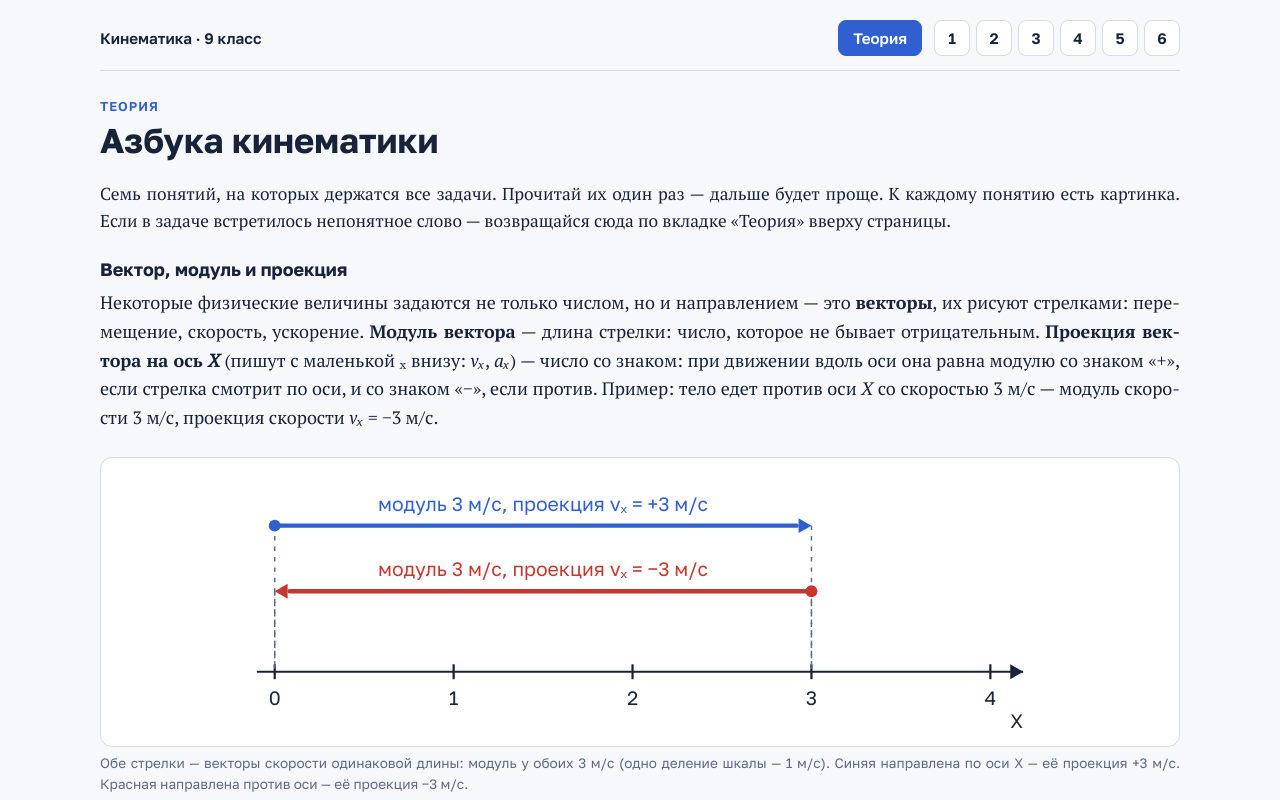
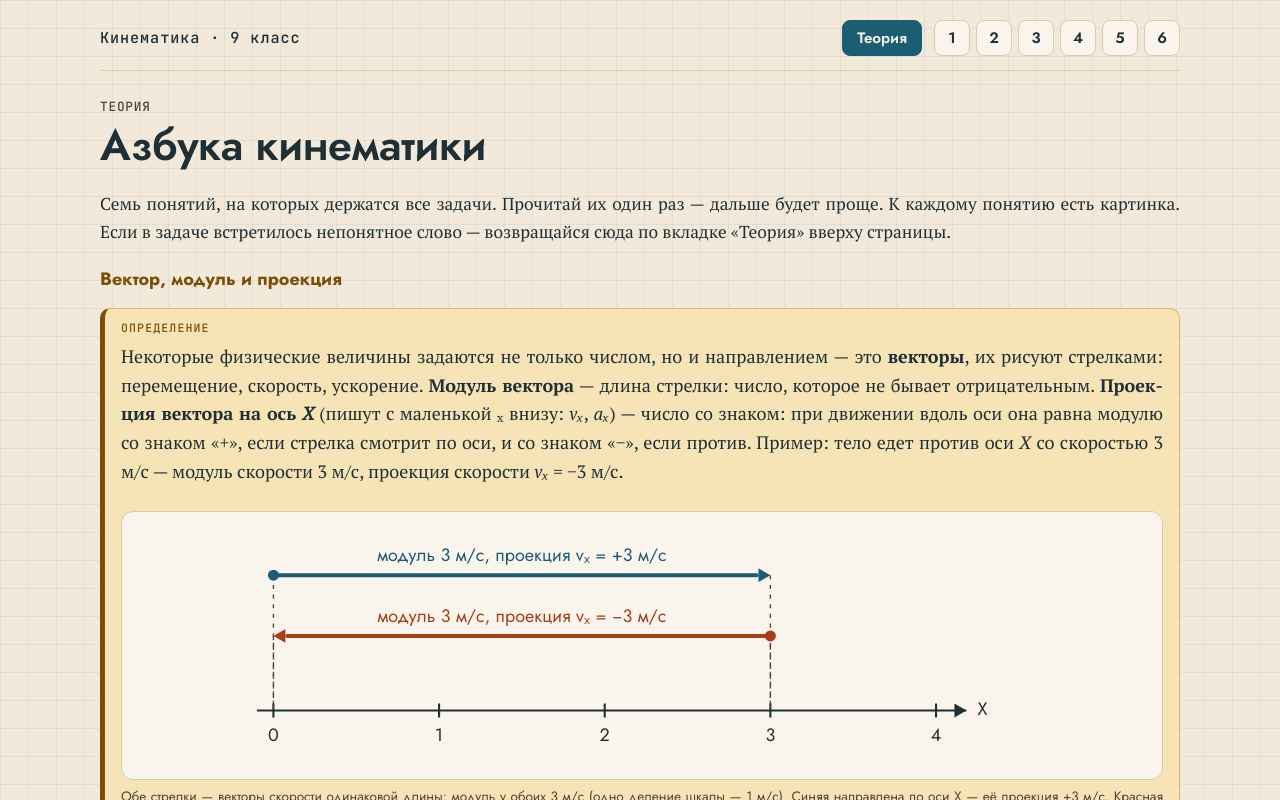
Before and after one commit to Verter73/physics-9-kinematics, a plain HTML site: page teoriya.html in a window 1280 px wide. Shown: the top 800 px of the page. Drawn offline with Linux system fonts and the light colour scheme.

Commit message:
Оформление «бумага», блоки определений и правил; подписи графиков не выходят за край на телефоне

```diff
--- a/graph.js
+++ b/graph.js
@@ -36,8 +36,8 @@
       const w = config.w ?? 520;
       const h = config.h ?? 320;
       const L = 56;
-      const R = 28;
-      const T = 30;
+      const R = 64;
+      const T = 42;
       const B = 46;
       const viewBox = `0 0 ${L+w+R} ${T+h+B}`;
 
@@ -261,7 +261,7 @@
     try {
       const w = config.w ?? 520;
       const L = 30;
-      const R = 40;
+      const R = 84;
       const T = 18;
       const n = config.arrows.length;
       const H = T + 22 + n * 44 + 10 + 44;
@@ -303,7 +303,7 @@
       }
 
       // Axis name
-      txt(svg, sx(config.max) + 22, axisY + 38, config.label, "g-text", "end", null);
+      txt(svg, sx(config.max) + 30, axisY, config.label, "g-text", "start", "middle");
 
       // Arrows
       for (let i = 0; i < n; i++) {
--- a/style.css
+++ b/style.css
@@ -1,58 +1,71 @@
 :root {
-  --bg: #F6F8FB;
-  --paper: #FFFFFF;
-  --surface: #EDF2F9;
-  --ink: #16233B;
-  --muted: #5B6B85;
-  --line: #D3DDEA;
-  --grid: #E1E9F4;
-  --blue: #2F5FD0;
-  --blue-tint: #E8EFFD;
-  --blue-soft: #BFD0F5;
-  --red: #C8372D;
-  --red-tint: #FBEAE8;
-  --green: #1C7F53;
-  --green-tint: #E3F4EC;
-  --on-accent: #FFFFFF;
-  --font-ui: "Golos Text", system-ui, -apple-system, "Segoe UI", Roboto, Arial, sans-serif;
+  --bg: #F2E9DA;
+  --paper: #FAF5EC;
+  --surface: #EEE4D3;
+  --ink: #1E2F35;
+  --muted: #4E4638;
+  --line: #D8C9B0;
+  --grid: #E9DECC;
+  --page-grid: rgba(47, 66, 72, .07);
+  --blue: #1B5E74;
+  --blue-tint: #DDE4DE;
+  --blue-soft: #B4C4C1;
+  --red: #A63F18;
+  --red-tint: #F2DDCF;
+  --green: #3F6A22;
+  --green-tint: #E2E6CE;
+  --on-accent: #F7F0E4;
+  --def: #7A4F06;
+  --def-tint: #F6E3B6;
+  --def-line: #D9B266;
+  --font-ui: "Jost", "Futura", "Century Gothic", system-ui, sans-serif;
   --font-text: "PT Serif", Georgia, "Times New Roman", serif;
+  --font-mono: "JetBrains Mono", ui-monospace, "Cascadia Mono", Consolas, monospace;
 }
 
 @media (prefers-color-scheme: dark) { :root:not([data-theme="light"]) {
-  --bg: #0F1522;
-  --paper: #141C2B;
-  --surface: #1A2436;
-  --ink: #E4EAF4;
-  --muted: #98A7C0;
-  --line: #2A3852;
-  --grid: #1F2A3F;
-  --blue: #86A8FF;
-  --blue-tint: #1B2745;
-  --blue-soft: #34487A;
-  --red: #FF8074;
-  --red-tint: #3A1E22;
-  --green: #57D39F;
-  --green-tint: #16342A;
-  --on-accent: #0F1522;
+  --bg: #1C2528;
+  --paper: #243034;
+  --surface: #2B393E;
+  --ink: #F8F0E3;
+  --muted: #D2C6B0;
+  --line: #3E4E53;
+  --grid: #304045;
+  --page-grid: rgba(239, 228, 210, .05);
+  --blue: #8ECBDD;
+  --blue-tint: #22373D;
+  --blue-soft: #3F5B62;
+  --red: #F09866;
+  --red-tint: #3F2B23;
+  --green: #B3D67F;
+  --green-tint: #2C3725;
+  --on-accent: #1C2528;
+  --def: #EDC274;
+  --def-tint: #3A3020;
+  --def-line: #7A6334;
   color-scheme: dark;
 } }
 
 :root[data-theme="dark"] {
-  --bg: #0F1522;
-  --paper: #141C2B;
-  --surface: #1A2436;
-  --ink: #E4EAF4;
-  --muted: #98A7C0;
-  --line: #2A3852;
-  --grid: #1F2A3F;
-  --blue: #86A8FF;
-  --blue-tint: #1B2745;
-  --blue-soft: #34487A;
-  --red: #FF8074;
-  --red-tint: #3A1E22;
-  --green: #57D39F;
-  --green-tint: #16342A;
-  --on-accent: #0F1522;
+  --bg: #1C2528;
+  --paper: #243034;
+  --surface: #2B393E;
+  --ink: #F8F0E3;
+  --muted: #D2C6B0;
+  --line: #3E4E53;
+  --grid: #304045;
+  --page-grid: rgba(239, 228, 210, .05);
+  --blue: #8ECBDD;
+  --blue-tint: #22373D;
+  --blue-soft: #3F5B62;
+  --red: #F09866;
+  --red-tint: #3F2B23;
+  --green: #B3D67F;
+  --green-tint: #2C3725;
+  --on-accent: #1C2528;
+  --def: #EDC274;
+  --def-tint: #3A3020;
+  --def-line: #7A6334;
   color-scheme: dark;
 }
 
@@ -95,6 +108,9 @@ p, li, dd, figcaption, .cards .d, .trap, .note, .answer, .rule {
   hyphens: auto;
   -webkit-hyphens: auto;
 }
+
+.sqrt { white-space: nowrap; }
+.sqrt .rad { display: inline-block; border-top: 1.5px solid currentColor; line-height: 1.15; padding: 1px .12em 0 .08em; margin-left: .02em; }
 
 i.v {
   font-style: italic;
@@ -386,11 +402,35 @@ figure.fig {
 .graph svg {
   display: block;
   width: 100%;
-  max-width: 820px;
-  margin: 0 auto;
   height: auto;
   min-width: 300px;
 }
+
+div.vec {
+  background: var(--paper);
+  border: 1px solid var(--line);
+  border-radius: 12px;
+  padding: 8px;
+  overflow-x: auto;
+}
+
+.tabs { display: flex; gap: 8px; margin: 22px 0 6px; border-bottom: 2px solid var(--line); flex-wrap: wrap; }
+.tabs [role="tab"] { font-family: var(--font-ui); font-weight: 700; font-size: 1.05rem; padding: 10px 22px; border: 1px solid var(--line); border-bottom: none; border-radius: 10px 10px 0 0; background: var(--surface); color: var(--muted); cursor: pointer; margin-bottom: -2px; }
+.tabs [role="tab"][aria-selected="true"] { background: var(--paper); color: var(--blue); border-color: var(--blue); border-bottom: 2px solid var(--paper); }
+.tabpanel { position: relative; }
+.tabpanel.off { position: absolute; left: -99999px; top: 0; width: 1080px; visibility: hidden; }
+.toc { display: flex; flex-wrap: wrap; gap: 6px 18px; font-family: var(--font-ui); font-size: .95rem; margin: 14px 0 4px; }
+.intro { color: var(--ink); }
+h4 { font-family: var(--font-ui); font-weight: 600; font-size: 1rem; margin: 1.2em 0 .3em; }
+.tabpanel > h2 { margin-top: 2em; padding-top: .6em; border-top: 1px solid var(--line); }
+
+div.vec svg { display: block; max-width: 100%; height: auto; margin: 0 auto; }
+.g-text { paint-order: stroke fill; stroke: var(--paper); stroke-width: 4px; stroke-linejoin: round; }
+.g-lbl { font-size: 16px; font-weight: 700; font-style: italic; }
+.g-name { font-style: italic; }
+
+i.vec { position: relative; display: inline-block; padding-top: .18em; }
+i.vec::before { content: ""; position: absolute; left: .05em; right: .05em; top: .06em; border-top: 1.5px solid currentColor; }
 
 .legend {
   font-size: .95rem;
@@ -572,3 +612,26 @@ footer.pager a {
     scroll-behavior: auto !important;
   }
 }
+
+/* «Бумажная» тема: сетка на фоне, геометрические заголовки, моноширинные подписи */
+body { background-image: linear-gradient(var(--page-grid) 1px, transparent 1px), linear-gradient(90deg, var(--page-grid) 1px, transparent 1px); background-size: 28px 28px; }
+h1, h2 { font-weight: 600; letter-spacing: -.01em; }
+h1 { font-size: clamp(1.8rem, 5vw, 2.7rem); }
+h1 .num, .label, .tag, .toc, .home { font-family: var(--font-mono); letter-spacing: .06em; }
+h1 .num { color: var(--muted); font-weight: 500; }
+.home { font-weight: 500; }
+h2 { font-size: clamp(1.55rem, 3.6vw, 2rem); line-height: 1.2; }
+h3 { font-size: clamp(1.25rem, 2.8vw, 1.45rem); font-weight: 600; line-height: 1.25; margin: 1.6em 0 .5em; }
+h4 { font-size: clamp(1.1rem, 2.2vw, 1.2rem); }
+.tabs [role="tab"] { font-size: 1.15rem; }
+i.vec::before { left: .15em; right: -.06em; }
+.def, dl.terms dd { background: var(--def-tint); border: 1px solid var(--def-line); border-left: 5px solid var(--def); border-radius: 10px; padding: 10px 16px 12px; margin: .8em 0 1.2em; }
+.def::before, dl.terms dd::before { content: "Определение"; display: block; font-family: var(--font-mono); font-size: .72rem; font-weight: 500; letter-spacing: .1em; text-transform: uppercase; color: var(--def); margin-bottom: 4px; }
+.def > b:first-child, dl.terms dt { color: var(--def); }
+dl.terms dd div.vec, dl.terms dd div.graph { background: var(--paper); }
+dl.terms dd.rule { background: var(--blue-tint); border-color: var(--blue-soft); border-left-color: var(--blue); }
+dl.terms dd.rule::before { content: "Правило"; color: var(--blue); }
+dl.terms dt:has(+ dd.rule) { color: var(--blue); }
+.graph svg { max-width: 820px; margin: 0 auto; }
+.intro.def { color: var(--ink); }
+.lead b, .intro b { color: var(--red); }
--- a/teoriya.html
+++ b/teoriya.html
@@ -7,9 +7,9 @@
   <meta name="description" content="Азбука кинематики для 9 класса: векторы, путь и перемещение, скорость, ускорение, графики">
   <link rel="preconnect" href="https://fonts.googleapis.com">
   <link rel="preconnect" href="https://fonts.gstatic.com" crossorigin>
-  <link rel="stylesheet" href="https://fonts.googleapis.com/css2?family=Golos+Text:wght@400;600;700&family=PT+Serif:ital,wght@0,400;0,700;1,400&display=swap">
-  <link rel="stylesheet" href="style.css?v=2">
-  <script src="graph.js" defer></script>
+  <link rel="stylesheet" href="https://fonts.googleapis.com/css2?family=Jost:wght@400;500;600;700&family=JetBrains+Mono:wght@400;500&family=PT+Serif:ital,wght@0,400;0,700;1,400&display=swap">
+  <link rel="stylesheet" href="style.css?v=4">
+  <script src="graph.js?v=2" defer></script>
 </head>
 <body>
 <div class="wrap">
@@ -70,7 +70,7 @@
       </dd>
 
       <dt>Знак проекции: разгон и торможение</dt>
-      <dd>Обычно ось <i class="v">X</i> направляют туда, куда едет тело. Тогда проекция скорости <i class="v">vₓ</i> &gt; 0, а знак проекции ускорения подсказывает, что происходит: <i class="v">aₓ</i> &gt; 0 — <b>разгон</b> (вектор ускорения направлен по движению), <i class="v">aₓ</i> &lt; 0 — <b>торможение</b> (вектор ускорения направлен против движения). Если ось направить иначе, знаки поменяются — поэтому в решении всегда говорят, куда направлена ось.
+      <dd class="rule">Обычно ось <i class="v">X</i> направляют туда, куда едет тело. Тогда проекция скорости <i class="v">vₓ</i> &gt; 0, а знак проекции ускорения подсказывает, что происходит: <i class="v">aₓ</i> &gt; 0 — <b>разгон</b> (вектор ускорения направлен по движению), <i class="v">aₓ</i> &lt; 0 — <b>торможение</b> (вектор ускорения направлен против движения). Если ось направить иначе, знаки поменяются — поэтому в решении всегда говорят, куда направлена ось.
         <figure class="fig">
           <div class="graph" data-graph='{"title":"Знак проекции ускорения при разгоне и торможении","w":480,"h":220,"x":{"min":0,"max":5,"step":1,"label":"t, с"},"y":{"min":-2,"max":2,"step":1,"label":"aₓ, м/с²"},"lines":[{"pts":[[0,1],[5,1]],"c":"blue","label":"разгон: aₓ &gt; 0","at":[2.5,1.4]},{"pts":[[0,-1],[5,-1]],"c":"red","label":"торможение: aₓ &lt; 0","at":[2.5,-1.5]}]}'></div>
           <figcaption>Ось X направлена по движению. При разгоне вектор ускорения направлен по оси — проекция положительная (синяя линия выше нуля). При торможении — против оси, проекция отрицательная (красная линия ниже нуля).</figcaption>
@@ -78,7 +78,7 @@
       </dd>
 
       <dt>График скорости <i class="v">v</i>(<i class="v">t</i>)</dt>
-      <dd>По горизонтали откладывают время <i class="v">t</i> (секунды), по вертикали — проекцию скорости <i class="v">vₓ</i> или модуль скорости <i class="v">v</i> (м/с); если тело едет по оси <i class="v">X</i> и не разворачивается, это одно и то же число. Каждая точка графика отвечает на вопрос: «какая скорость была в этот момент времени?». При равноускоренном движении график — прямая линия. Где она начинается на вертикальной оси (при <i class="v">t</i> = 0) — это начальная скорость <i class="v">v₀ₓ</i>. Насколько круто она идёт — это проекция ускорения: <i class="v">aₓ</i> = Δ<i class="v">vₓ</i> / Δ<i class="v">t</i>. Значок Δ — греческая буква «дельта», в физике она значит «изменение»: Δ<i class="v">vₓ</i> («дельта вэ икс») — на сколько изменилась проекция скорости (из конечной вычесть начальную), Δ<i class="v">t</i> («дельта тэ») — сколько секунд на это ушло. Если тело едет в одну сторону: линия вверх — разгон, вниз — торможение, горизонтально — скорость не меняется.
+      <dd class="rule">По горизонтали откладывают время <i class="v">t</i> (секунды), по вертикали — проекцию скорости <i class="v">vₓ</i> или модуль скорости <i class="v">v</i> (м/с); если тело едет по оси <i class="v">X</i> и не разворачивается, это одно и то же число. Каждая точка графика отвечает на вопрос: «какая скорость была в этот момент времени?». При равноускоренном движении график — прямая линия. Где она начинается на вертикальной оси (при <i class="v">t</i> = 0) — это начальная скорость <i class="v">v₀ₓ</i>. Насколько круто она идёт — это проекция ускорения: <i class="v">aₓ</i> = Δ<i class="v">vₓ</i> / Δ<i class="v">t</i>. Значок Δ — греческая буква «дельта», в физике она значит «изменение»: Δ<i class="v">vₓ</i> («дельта вэ икс») — на сколько изменилась проекция скорости (из конечной вычесть начальную), Δ<i class="v">t</i> («дельта тэ») — сколько секунд на это ушло. Если тело едет в одну сторону: линия вверх — разгон, вниз — торможение, горизонтально — скорость не меняется.
         <figure class="fig">
           <div class="graph" data-graph='{"title":"Разгон, равномерное движение и торможение на графике скорости","w":480,"h":260,"x":{"min":0,"max":6,"step":1,"label":"t, с"},"y":{"min":0,"max":6,"step":1,"label":"vₓ, м/с"},"lines":[{"pts":[[0,1],[4,5]],"c":"blue","label":"разгон","at":[2.2,4.2]},{"pts":[[0,3],[6,3]],"c":"green","label":"aₓ = 0","at":[5.2,3.5]},{"pts":[[1,5],[6,0]],"c":"red","label":"торможение","at":[5.1,1.6]}]}'></div>
           <figcaption>Три вида графиков проекции скорости (тело едет по оси X): разгон — прямая вверх, равномерное движение — горизонталь, торможение — прямая вниз.</figcaption>
```
Also changed, not shown: index.html (+3 -3 lines), zadacha-1.html (+3 -3 lines), zadacha-2.html (+4 -4 lines), zadacha-3.html (+3 -3 lines), zadacha-4.html (+3 -3 lines), zadacha-5.html (+3 -3 lines), zadacha-6.html (+3 -3 lines).
